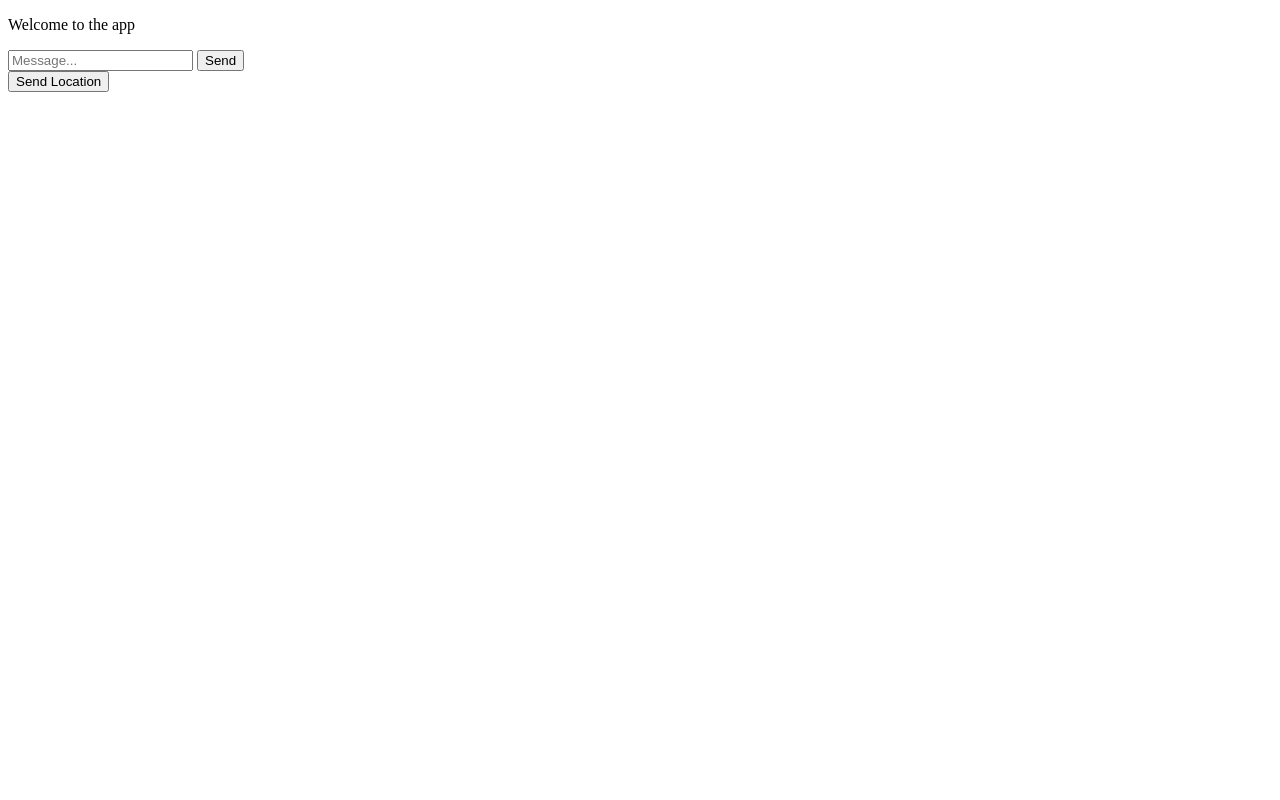
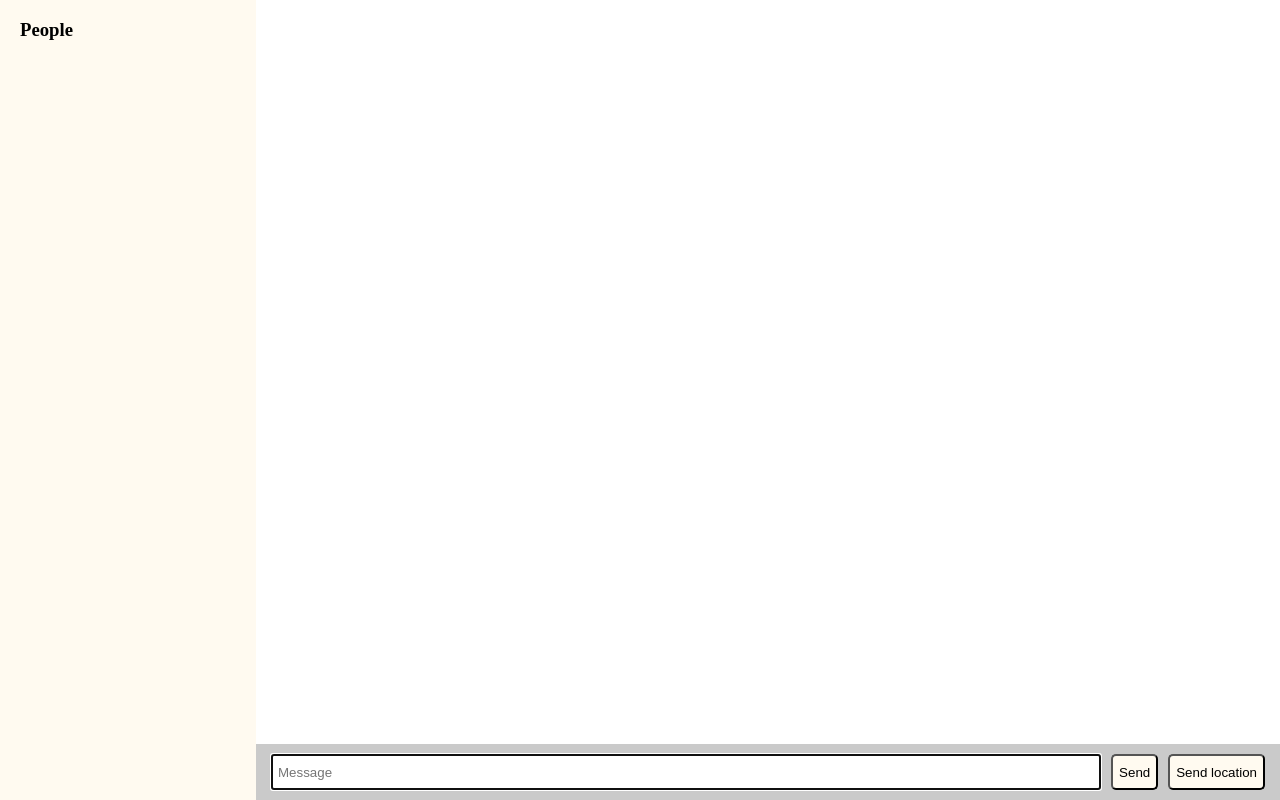
Before and after one commit to JayZang/Node-Chat-App, a website: page public/index.html in a window 1280 px wide. Drawn offline with nearby package versions, Linux system fonts and the light colour scheme; no server answers.

Commit message:
Add css for chat app

```diff
--- /dev/null
+++ b/public/css/style.css
@@ -0,0 +1,51 @@
+.chat{
+  display: flex;
+  height: 100vh;
+  margin: 0;
+  padding: 0;
+}
+
+.chat_sidebar{
+  width: 20%;
+  background: floralwhite;
+  padding: 0 20px;
+  box-sizing: border-box;
+}
+
+.char_main{
+  flex-grow: 1;
+  display: flex;
+  flex-direction: column;
+}
+
+#messages{
+  flex-grow: 1;
+}
+
+.chat_footer{
+  display: flex;
+  padding: 10px;
+  background: #8080806b;
+}
+
+.chat_footer input,
+.chat_footer button{
+  margin: 0 5px;
+}
+
+.chat_footer button{
+  background: floralwhite;
+  border-radius: 5px;
+}
+
+#message-form{
+  flex-grow: 1;
+  display: flex;
+}
+
+#message-form input{
+  flex-grow: 1;
+  height: 30px;
+  padding-left: 5px;
+  overflow: hidden;
+}
--- a/public/index.html
+++ b/public/index.html
@@ -4,19 +4,27 @@
   <meta charset="utf-8">
   <title>Chat App</title>
 
+  <link rel="stylesheet" href="/css/style.css">
   <script src="https://cdnjs.cloudflare.com/ajax/libs/jquery/3.3.1/jquery.min.js"></script>
 </head>
-<body>
-  <p>Welcome to the app</p>
+<body class="chat">
 
-  <ol id="messages">
-  </ol>
+  <div class="chat_sidebar">
+    <h3>People</h3>
+    <div id="users"></div>
+  </div>
 
-  <form id="message-form" action="/" method="GET">
-    <input type="text" name="message" placeholder="Message...">
-    <button type="submit">Send</button>
-  </form>
-  <button id="sendGeolacation" type="button">Send Location</button>
+  <div class="char_main">
+    <ol id="messages"></ol>
+
+    <div class="chat_footer">
+      <form id="message-form" action="/" method="GET">
+        <input type="text" name="message" placeholder="Message" autofocus="off">
+        <button type="submit">Send</button>
+      </form>
+      <button id="sendGeolacation" type="button">Send location</button>
+    </div>
+  </div>
 
   <script type="text/javascript" src="/socket.io/socket.io.js"></script>
   <script type="text/javascript" src="/js/index.js"></script>
--- a/public/js/index.js
+++ b/public/js/index.js
@@ -23,19 +23,25 @@ socket.on('newLocationMessage', function(msg) {
 $("#message-form").on("submit", function(e) {
   e.preventDefault();
 
+  var messageBox = $('input[name=message]');
+
   socket.emit('createMessage', {
     from: 'User',
-    text: $('input[name=message]').val()
+    text: messageBox.val()
   }, function() {
-
+    messageBox.val('');
   })
 })
 
-$("#sendGeolacation").on("click", function() {
-  if(!navigator.geolocation)
+var locationBtn = $("#sendGeolacation");
+locationBtn.on("click", function() {
+  if(!navigator.geolocation){
     return alert('Geolacation is not supported by your your browser.');
+  }
 
+  locationBtn.prop('disabled', true).text('Sending location...');
   navigator.geolocation.getCurrentPosition(function (position) {
+    locationBtn.prop('disabled', false).text('Send location');
     socket.emit('createLocationMessage', {
       lat: position.coords.latitude,
       lng: position.coords.longitude
@@ -43,6 +49,7 @@ $("#sendGeolacation").on("click", function() {
 
     })
   }, function () {
+    locationBtn.prop('disabled', false).text('Send location');
     alert('Unable to fetch location.')
   })
 })
```
